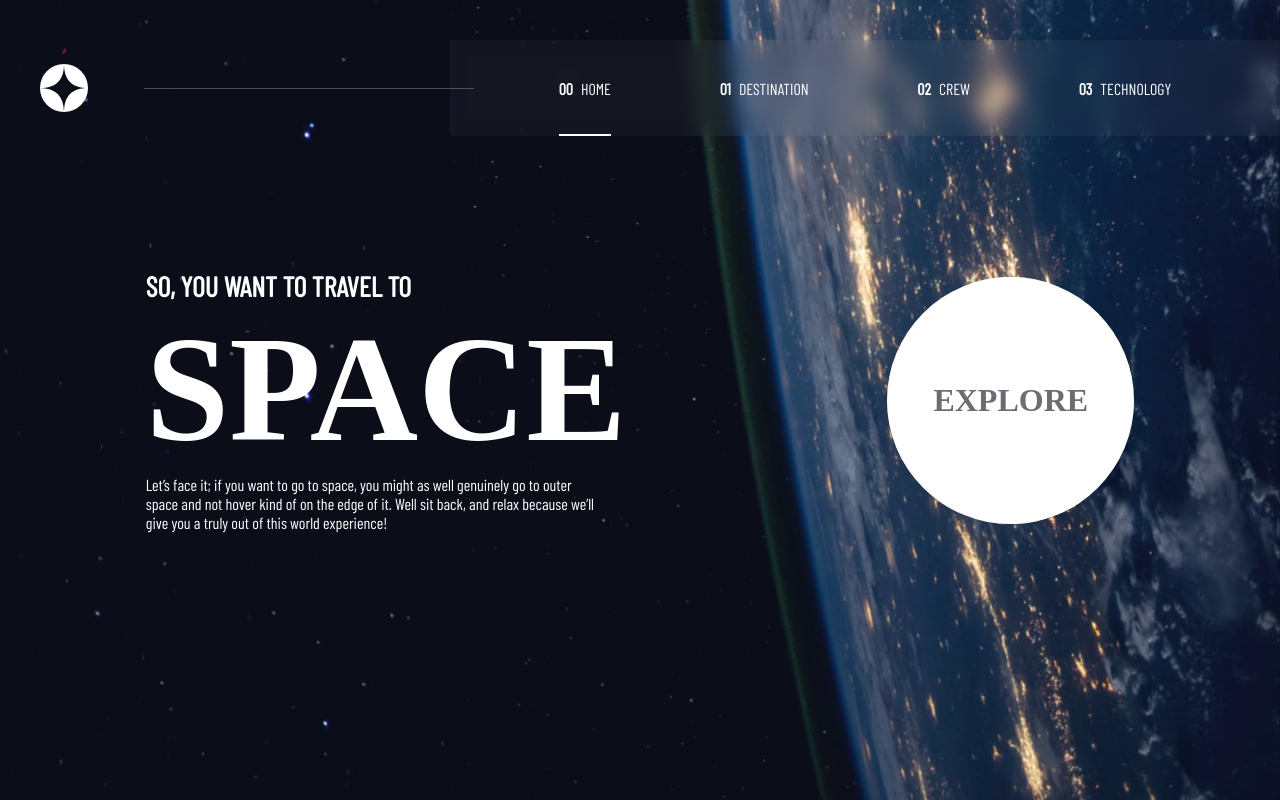
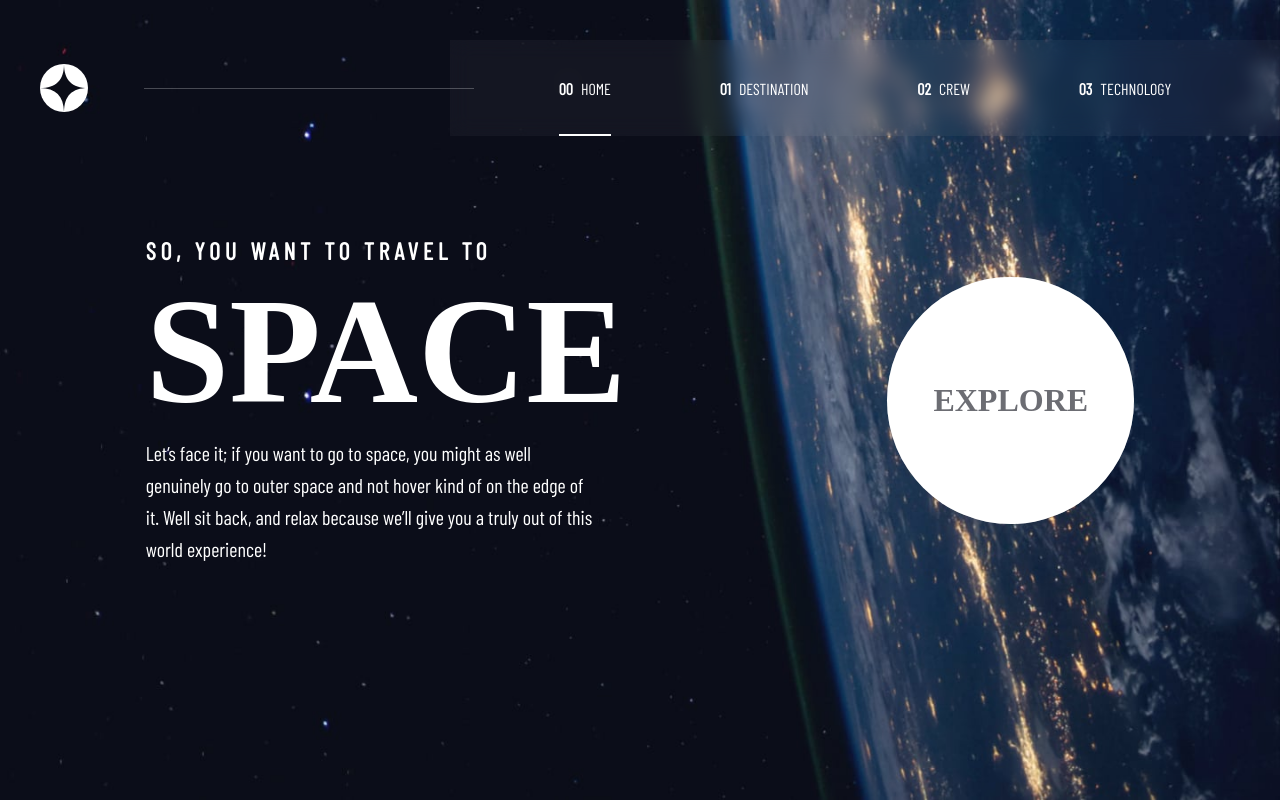
Before and after one commit to alt-art/space-tourism-website, a React (Vite) app: page / in a window 1280 px wide. Built offline with nearby package versions, Linux system fonts and the light colour scheme; a web font is replaced by a local one.

Commit message:
fix: Make the font more easy to read

```diff
--- a/src/components/Title/index.tsx
+++ b/src/components/Title/index.tsx
@@ -1,33 +1,34 @@
-import styled from "styled-components";
+import styled from 'styled-components';
 
 interface StyledTitleProps {
-  heading: "h1" | "h2" | "h3" | "h4" | "h5";
+  heading: 'h1' | 'h2' | 'h3' | 'h4' | 'h5';
 }
 
 const Title = styled.h1<StyledTitleProps>`
-  font-size: ${({ heading = "h1" }) => {
+  ${({ heading = 'h1' }) => {
     switch (heading) {
-      case "h1":
-        return "150px";
-      case "h2":
-        return "100px";
-      case "h3":
-        return "56px";
-      case "h4":
-        return "32px";
-      case "h5":
-        return "28px";
+      case 'h1':
+        return 'font-size: 150px';
+      case 'h2':
+        return 'font-size: 100px';
+      case 'h3':
+        return 'font-size: 56px';
+      case 'h4':
+        return 'font-size: 32px';
+      case 'h5':
+        return `font-size: 24px;
+                letter-spacing: 4.72px;`;
       default:
-        return "150px";
+        return 'font-size: 150px';
     }
   }};
   color: #fff;
-  font-family: ${({ heading = "h1" }) => {
+  font-family: ${({ heading = 'h1' }) => {
     switch (heading) {
-      case "h5":
-        return "Barlow Condensed";
+      case 'h5':
+        return 'Barlow Condensed';
       default:
-        return "Bellefair";
+        return 'Bellefair';
     }
   }};
 `;
--- a/src/pages/Home.tsx
+++ b/src/pages/Home.tsx
@@ -10,6 +10,10 @@ const HomeStyles = styled.div`
 
 const TextContainer = styled.div`
   width: 450px;
+  p {
+    line-height: 32px;
+    font-size: 20px;
+  }
 `;
 
 const CircleText = styled.div`
```
